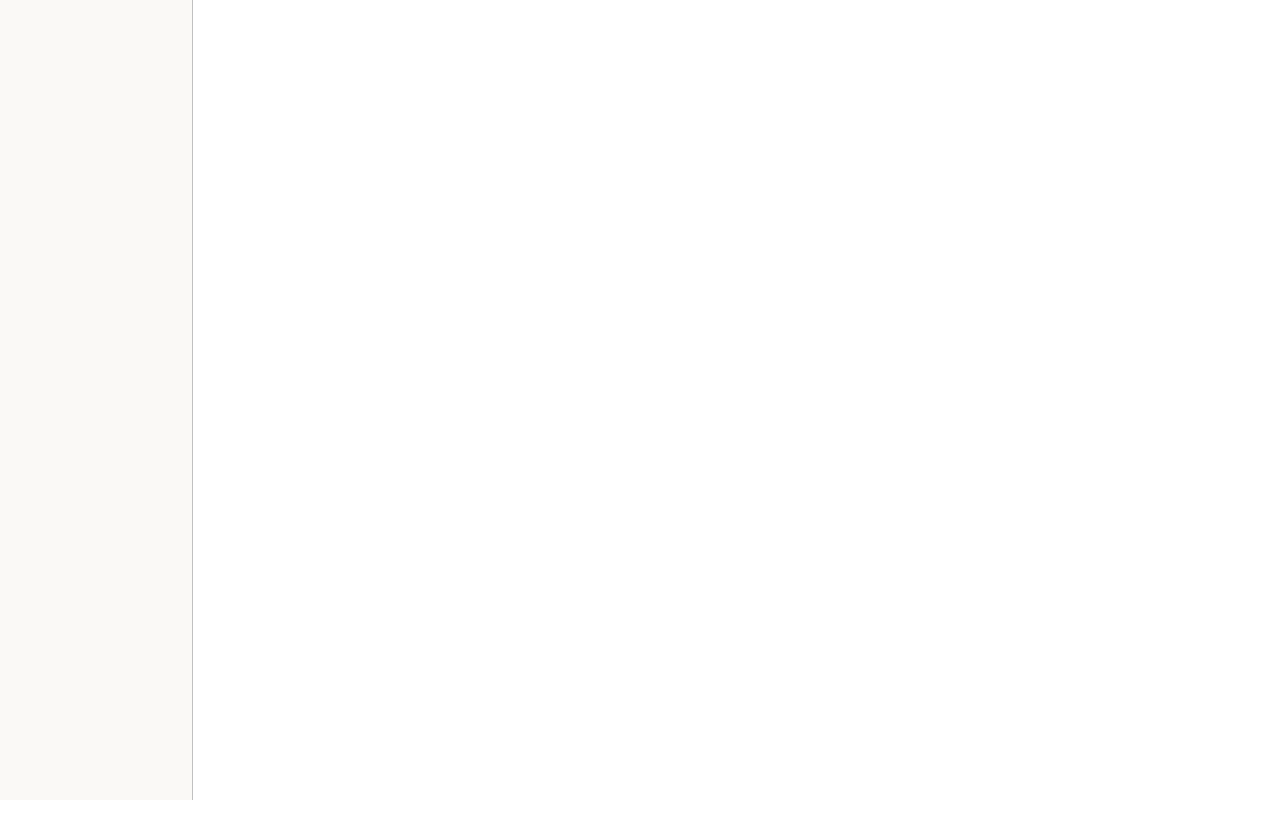
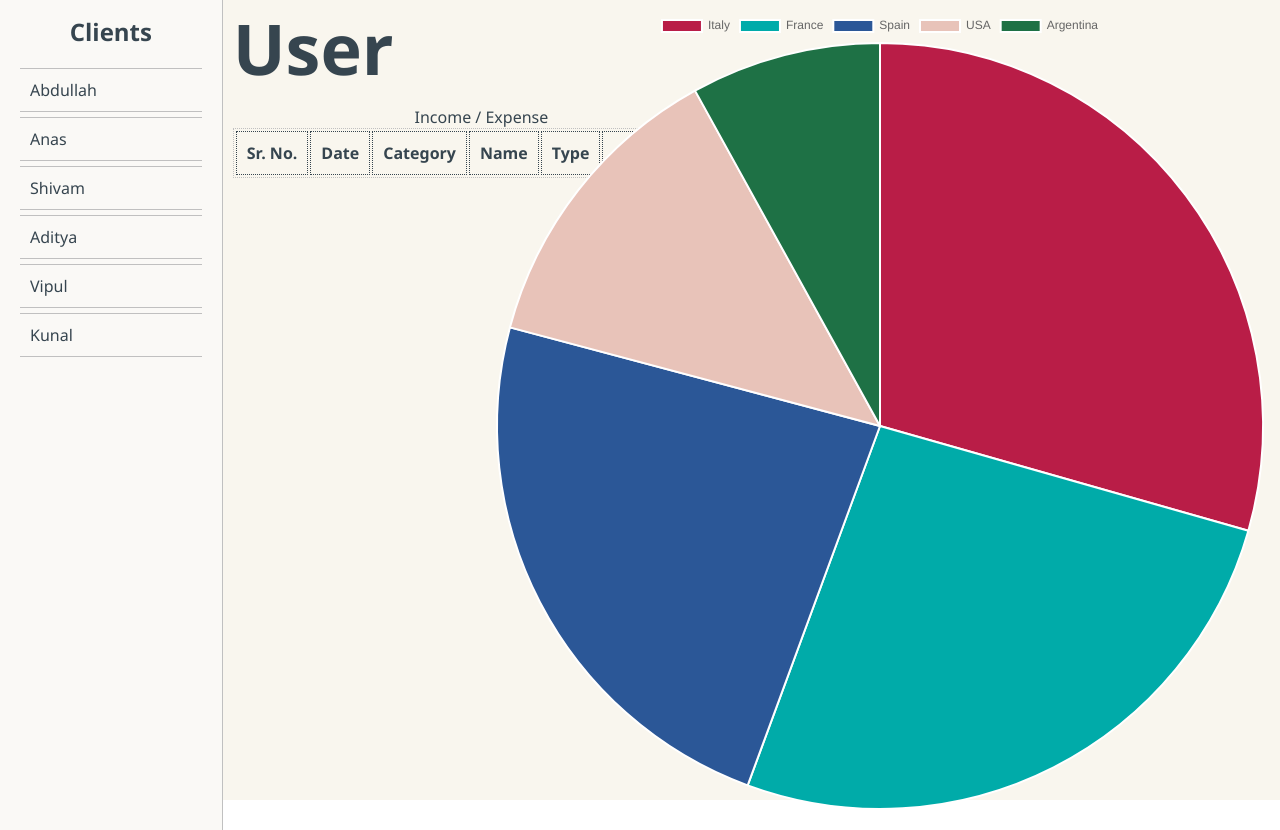
Before and after one commit to Abdullah-Shaikh-22/Expense-Tracker, a plain HTML site: page index.html in a window 1280 px wide. Before the commit the page ends 800 px from the top, so only its background shows below. Drawn offline with nearby package versions, Linux system fonts and the light colour scheme.

Commit message:
day 1 update

```diff
--- a/index.html
+++ b/index.html
@@ -8,7 +8,34 @@
 </head>
 <body>
     <div id="sidebar">
+        <h5>Clients</h5>
+        <ul>
+            <li>Abdullah</li>
+            <li>Anas</li>
+            <li>Shivam</li>
+            <li>Aditya</li>
+            <li>Vipul</li>
+            <li>Kunal</li>
+        </ul>
+    </div>
 
+    <div id="dashboard">
+        <h3>User</h3>
+        <table>
+            <caption>Income / Expense</caption>
+            <tr>
+                <th>Sr. No.</th> <!-- Serial Number -->
+                <th>Date</th> <!-- Date of transation -->
+                <th>Category</th> <!-- Type of item eg. food, intrest, moives etc -->
+                <th>Name</th> <!-- The product item that should be recorded -->
+                <th>Type</th> <!-- Expense/income -->
+                <th>Amount (Rs.)</th> <!-- Amount of the transation -->
+            </tr>
+        </table>
+
+        <canvas id="piechart"></canvas>
     </div>
+    <script src="https://cdn.jsdelivr.net/npm/chart.js@4.5.1"></script>
+    <script src="script.js" type="text/javascript"></script>
 </body>
 </html>
--- /dev/null
+++ b/script.js
@@ -0,0 +1,23 @@
+
+const xValues = ["Italy", "France", "Spain", "USA", "Argentina"];
+const yValues = [55, 49, 44, 24, 15];
+const barColors = [
+  "#b91d47",
+  "#00aba9",
+  "#2b5797",
+  "#e8c3b9",
+  "#1e7145"
+];
+
+const ctx = document.getElementById('piechart');
+
+new Chart(ctx, {
+  type: "pie",
+  data: {
+    labels: xValues,
+    datasets: [{
+      backgroundColor: barColors,
+      data: yValues
+    }]
+  }
+});
--- a/style.css
+++ b/style.css
@@ -1,11 +1,70 @@
 *{
     margin: 0;
     padding: 0;
+    font-family: 'Segoe UI', Tahoma, Geneva, Verdana, sans-serif;
 }
-
+body{
+    display: flex;
+    overflow: hidden;
+    color: #36454F;
+}
 #sidebar{
     height: 100vh;
     width: 15vw;
     border-right: 1px solid #C0C0C0;
     background-color: #FAF9F6;
+    padding:15px;
 }
+#sidebar h5{
+    font-size: x-large;
+    text-align: center;
+}
+#sidebar ul{
+    display: flex;
+    flex-direction: column;
+    list-style: none;
+    padding: 15px;
+    justify-content: center;
+    align-items: center;
+}
+#sidebar ul li{
+    margin-top: 5px;
+    padding: 10px;
+    border-top: 1px solid #C0C0C0;
+    border-bottom: 1px solid #C0C0C0;
+    width: 100%;
+    transition: transform 0.3s ease-in-out;
+}
+#sidebar ul li:hover{
+    transform: translate(10px);
+    cursor: pointer;
+}
+#sidebar ul li:active{
+    background-color: #C0C0C0;
+    color: white;
+}
+#dashboard{
+    background-color: #F9F6EE;
+    width: calc(100vw - 16vw - 15px - 1px);
+    height: 100vh;
+}
+
+#dashboard h3{
+    font-size: 70px;
+    padding: 0 0 0 10px;
+}
+#dashboard table{
+    margin: 10px;
+    border: 1px solid #C0C0C0;
+    border-style: dotted;
+}
+#dashboard table th{
+    border: 1px solid;
+    border-style: dotted;
+    padding: 10px;
+}
+#piechart {
+    position: absolute;
+    right: 0;
+    top: 10px;
+}
```
